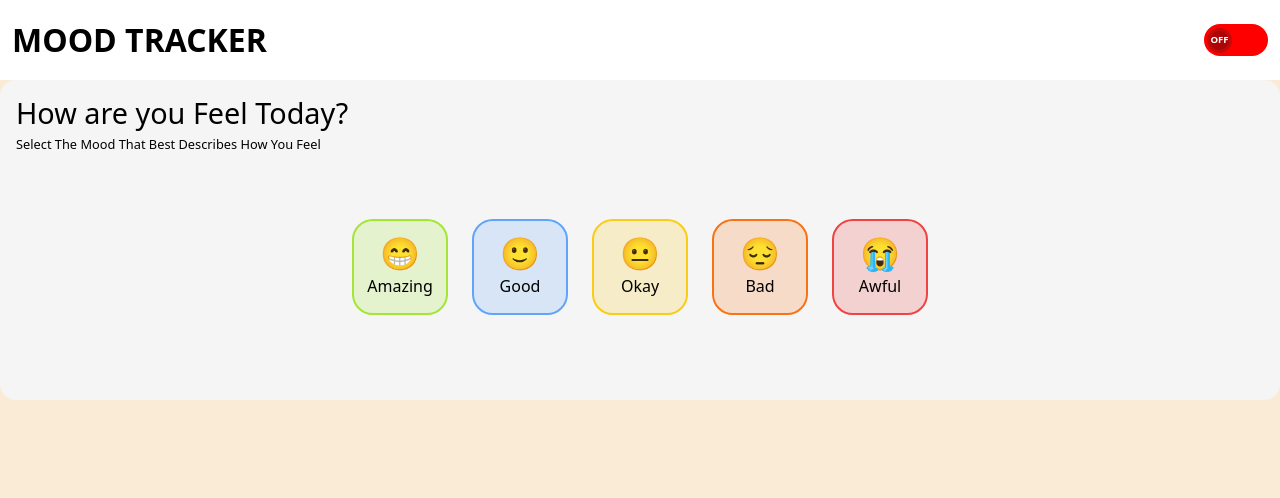
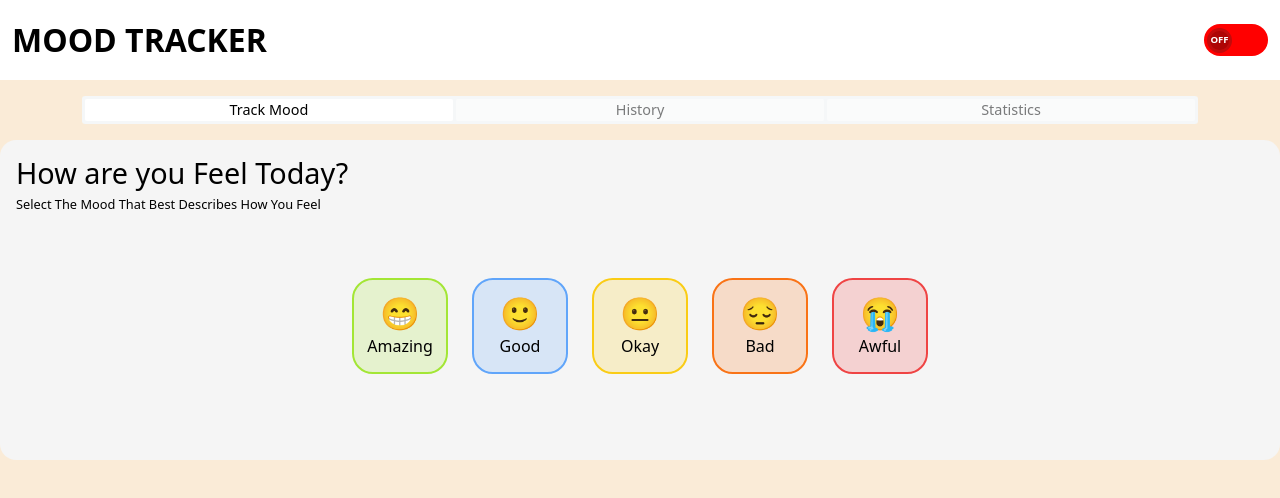
Before and after one commit to Nitesh47kumars/MOOD-TRACKER, a React (Vite) app: page / in a window 1280 px wide. Shown: the top 498 px of the page. Built offline with nearby package versions, Linux system fonts and the light colour scheme.

Commit message:
Add StatusBar component and it's CSS with Routing and Styling

```diff
--- a/src/App.jsx
+++ b/src/App.jsx
@@ -2,6 +2,7 @@ import React, { useState } from 'react'
 import {MoodSelector} from './Components/MoodSelector'
 import Navbar from './Components/Navbar';
 import { BrowserRouter as Router, Routes ,Route} from 'react-router-dom';
+import StatusBar from './Components/StatusBar';
 const App = () => {
   const [selectMood,setSelectMood] = useState("");
   const [mode,setMode] = useState(false);
@@ -9,6 +10,7 @@ const App = () => {
     <>
       <Router>
         <Navbar mode={mode} setMode={setMode} />
+        <StatusBar/>
           <Routes>
             <Route path='/' element={<MoodSelector selectedMood={selectMood} onSelectMood={setSelectMood} />} />
           </Routes>
--- /dev/null
+++ b/src/Components/StatusBar.css
@@ -0,0 +1,26 @@
+.statusbar{
+    background-color: #F5F7F8;
+    margin: 1rem 0rem;
+    gap: 0.2rem;
+    display: flex;
+    align-items: center;
+    justify-content: center;
+    padding: 3px;
+    border-radius: 3px;
+}
+.tab{
+    opacity: 0.5;
+    background-color: #F5F7F8;
+    transition: 0.3s;
+}
+.statusbar a{
+    text-align: center;
+    text-decoration: none;
+    color: black;
+    font-size: 0.9rem;
+    font-weight: 500;
+    width: 100%;
+    border: none;
+    background-color: white;
+    border-radius: 2px;
+}
--- /dev/null
+++ b/src/Components/StatusBar.jsx
@@ -0,0 +1,31 @@
+import React from 'react'
+import './StatusBar.css'
+import {NavLink } from 'react-router-dom'
+
+const StatusBar = () => {
+  return (
+    <>
+      <div className='container-fluid'>
+        <div className='container'>
+            <section className='statusbar'>
+
+            <NavLink to="/" className={({ isActive }) => isActive ? "active" : "tab"}>
+                Track Mood
+            </NavLink>
+
+            <NavLink to="/history" className={({ isActive }) => isActive ? "active" : "tab"}>
+                History
+            </NavLink>
+
+            <NavLink to="/stats" className={({ isActive }) => isActive ? "active" : "tab"}>
+                Statistics
+            </NavLink>
+
+            </section>
+        </div>
+      </div>
+    </>
+  )
+}
+
+export default StatusBar
```
